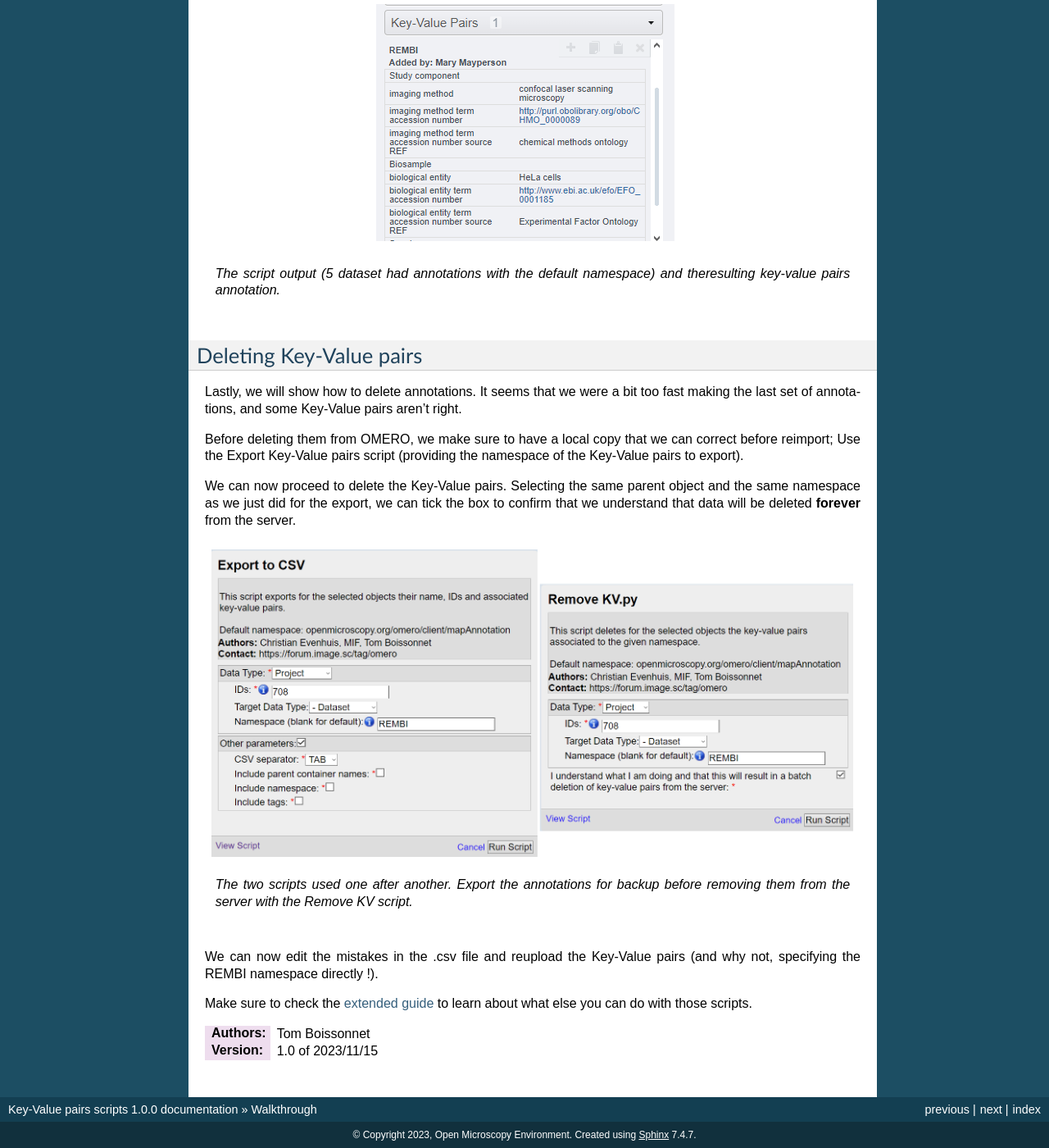
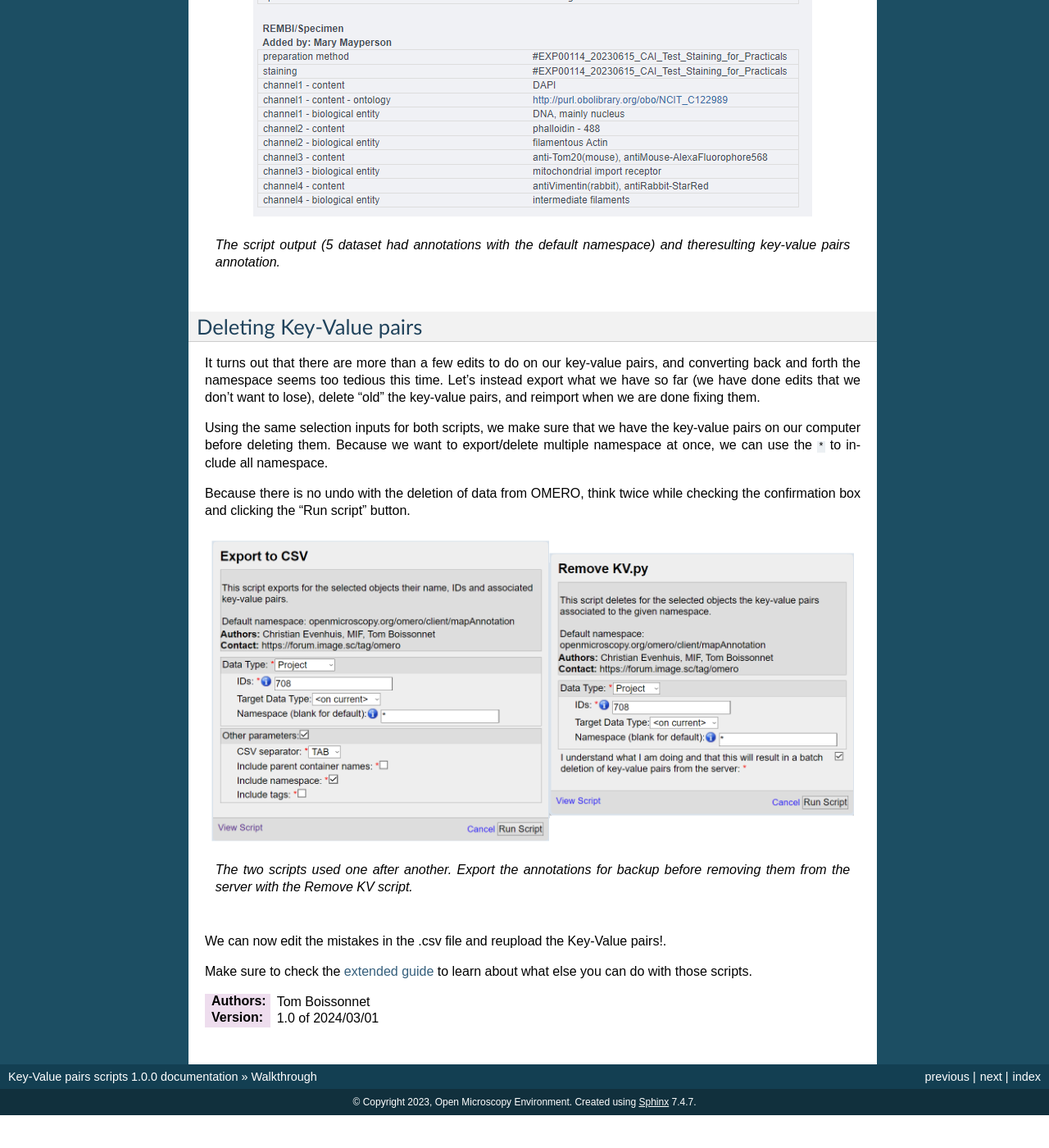
Before and after one commit to German-BioImaging/guide-KVpairs-scripts, a Sphinx documentation site: the page built from docs/gettingstarted.rst, in a window 1280 px wide and 1400 px high, scrolled down 6283 px. Shown: the whole window at 82% size. Built offline with Sphinx 7.4.7, drawn with Linux system fonts in a browser that asks for light colours; after the commit the page ends 7643 px from its top, so only the background shows below that; some of the changed text lies outside the part shown.

Commit message:
update walkthrough

```diff
--- a/docs/allparameters.rst
+++ b/docs/allparameters.rst
@@ -150,3 +150,8 @@
 ------------------
 For the key-value pair import script. When tags are specified in the CSV (under a column named TAG), check this box \
 if you want to allow the creation of tags when they don't exist. This also applies to tagsets.
+
+:Authors:
+    Tom Boissonnet
+
+:Version: 1.0 of 2024/03/01
--- a/docs/errors.rst
+++ b/docs/errors.rst
@@ -107,3 +107,8 @@
 When no ID is used to identify the objects to annotate, names are use instead. In that case, there can not \
 be two object with the same name in the csv (and in the selected object on OMERO), in which case it is \
 impossible to identify which object should be annotated.
+
+:Authors:
+    Tom Boissonnet
+
+:Version: 1.0 of 2024/03/01
--- a/docs/gettingstarted.rst
+++ b/docs/gettingstarted.rst
@@ -139,10 +141,9 @@
    "client namespace" (``openmicroscopy.org/omero/client/mapAnnotation`` in full)\
    , a special namespace recognized by OMERO.web allowing to edit them.
 
-Let's go ahead and change that default client namespace to something else, \
-that will assign a category to our Key-Value pairs (and make the Key-Value \
-pairs non-editable in the webclient. Note: this does not prevent Key-Value
-pairs from being edited by other means).
+We would like to do a few changes in OMERO.web, and for that we would need to \
+change the namespace to the default OMERO.web namespace. We indicate the namespace we \
+want to edit and leave the second field empty (default namespace is then used).
 
 .. figure:: images/8_convert_namespace.png
 
@@ -160,18 +161,17 @@
 Deleting Key-Value pairs
 ------------------------
 
-Lastly, we will show how to delete annotations. It seems that we were \
-a bit too fast making the last set of annotations, and some Key-Value \
-pairs aren't right.
+It turns out that there are more than a few edits to do on our key-value pairs, and \
+converting back and forth the namespace seems too tedious this time. Let's instead export \
+what we have so far (we have done edits that we don't want to lose), delete "old" the key-value pairs, \
+and reimport when we are done fixing them.
 
-Before deleting them from OMERO, we make sure to have a local copy \
-that we can correct before reimport; Use the Export Key-Value pairs script (\
-providing the namespace of the Key-Value pairs to export).
+Using the same selection inputs for both scripts, we make sure that we have the key-value pairs on our \
+computer before deleting them. Because we want to export/delete multiple namespace at once, we can use the ``*`` \
+to include all namespace.
 
-We can now proceed to delete the Key-Value pairs. Selecting \
-the same parent object and the same namespace as we just did for the export, \
-we can tick the box to confirm that we understand that data will be deleted \
-**forever** from the server.
+Because there is no undo with the deletion of data from OMERO, think twice while checking the confirmation box and clicking \
+the "Run script" button.
 
 .. figure:: images/10_export_delete.png
 
@@ -180,7 +180,7 @@
 ..
 
 We can now edit the mistakes in the .csv file and reupload the Key-Value \
-pairs (and why not, specifying the REMBI namespace directly !).
+pairs!.
 
 Make sure to check the :doc:`extended guide </indepth>` to learn about what else you can \
 do with those scripts.
@@ -188,4 +188,4 @@
 :Authors:
     Tom Boissonnet
 
-:Version: 1.0 of 2023/11/15
+:Version: 1.0 of 2024/03/01
--- a/docs/indepth.rst
+++ b/docs/indepth.rst
@@ -181,3 +181,9 @@
 
 This output will help you understand what has been done/changed, and may help \
 you understand things when they don't work out the way you expected them.
+
+:Authors:
+    Tom Boissonnet
+    Jens Wendt
+
+:Version: 1.0 of 2024/03/01
```
Also changed, not shown: other parts of docs/gettingstarted.rst (+5 -3 lines), docs/images/10_export_delete.png, docs/images/4_export_output.png, docs/images/5_KV_to_import.png, docs/images/7_KV_import_printout.png, docs/images/8_convert_namespace.png, docs/images/9_converted_KV.png.
